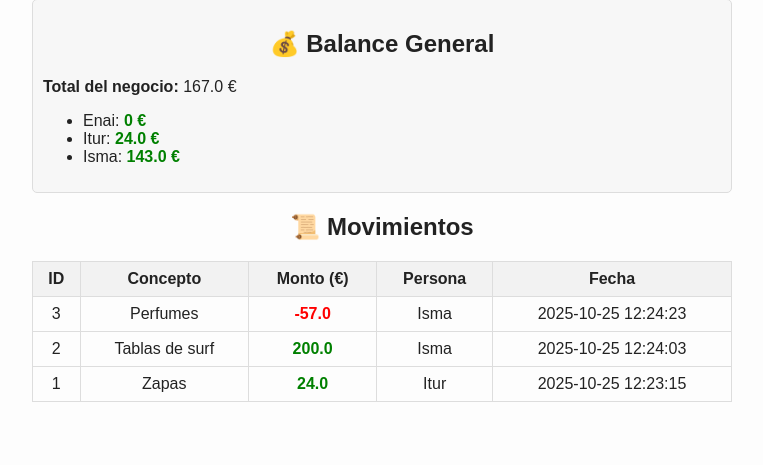
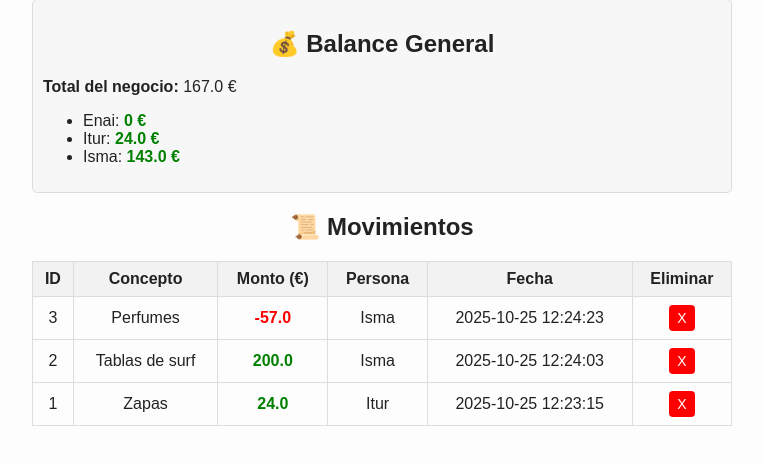
Before and after one commit to enai-dev/Reventa, a Flask app: page / in a window 1280 px wide. Shown: the part 166-631 px from the top of the page, without its empty margins (258-1021 px from the left). Run offline with Flask 3, Linux system fonts and the light colour scheme; data comes from the database, SQL or seed files in the repository.

Commit message:
Update index.html

```diff
--- a/templates/index.html
+++ b/templates/index.html
@@ -104,6 +104,7 @@
     <th>Monto (€)</th>
     <th>Persona</th>
     <th>Fecha</th>
+    <th>Eliminar</th> <!-- nueva columna -->
   </tr>
   {% for mov in movimientos %}
   <tr>
@@ -112,8 +113,16 @@
     <td class="{{ 'positivo' if mov[2] >= 0 else 'negativo' }}">{{ mov[2] }}</td>
     <td>{{ mov[3] }}</td>
     <td>{{ mov[4] }}</td>
+    <td>
+      <form action="/delete/{{ mov[0] }}" method="post" style="margin:0;">
+        <button type="submit" style="background:red;color:white;border:none;padding:5px 8px;border-radius:4px;cursor:pointer;">
+          X
+        </button>
+      </form>
+    </td>
   </tr>
   {% endfor %}
 </table>
+
 </body>
 </html>
```
Lines whose indentation alone changed are shown as unchanged.
